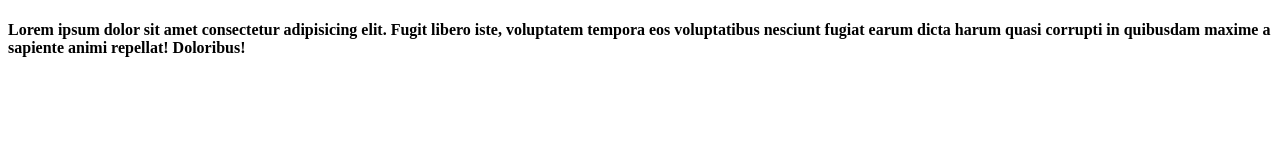
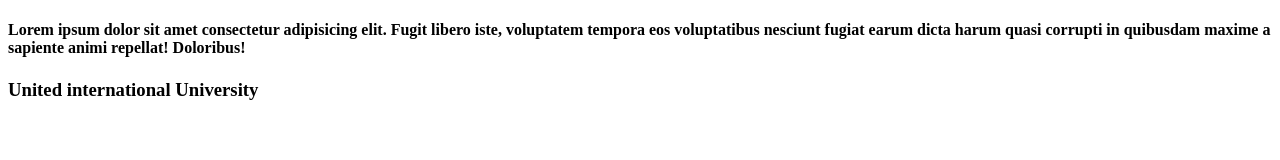
Before and after one commit to BEJOY474/Mad_class_2, a plain HTML site: page uiu.html in a window 1280 px wide. Drawn offline with Linux system fonts and the light colour scheme.

Commit message:
new update file

```diff
--- a/uiu.html
+++ b/uiu.html
@@ -9,5 +9,7 @@
     <h4>
         Lorem ipsum dolor sit amet consectetur adipisicing elit. Fugit libero iste, voluptatem tempora eos voluptatibus nesciunt fugiat earum dicta harum quasi corrupti in quibusdam maxime a sapiente animi repellat! Doloribus!
     </h4>
+
+    <h3>United international University</h3>
 </body>
 </html>
```
